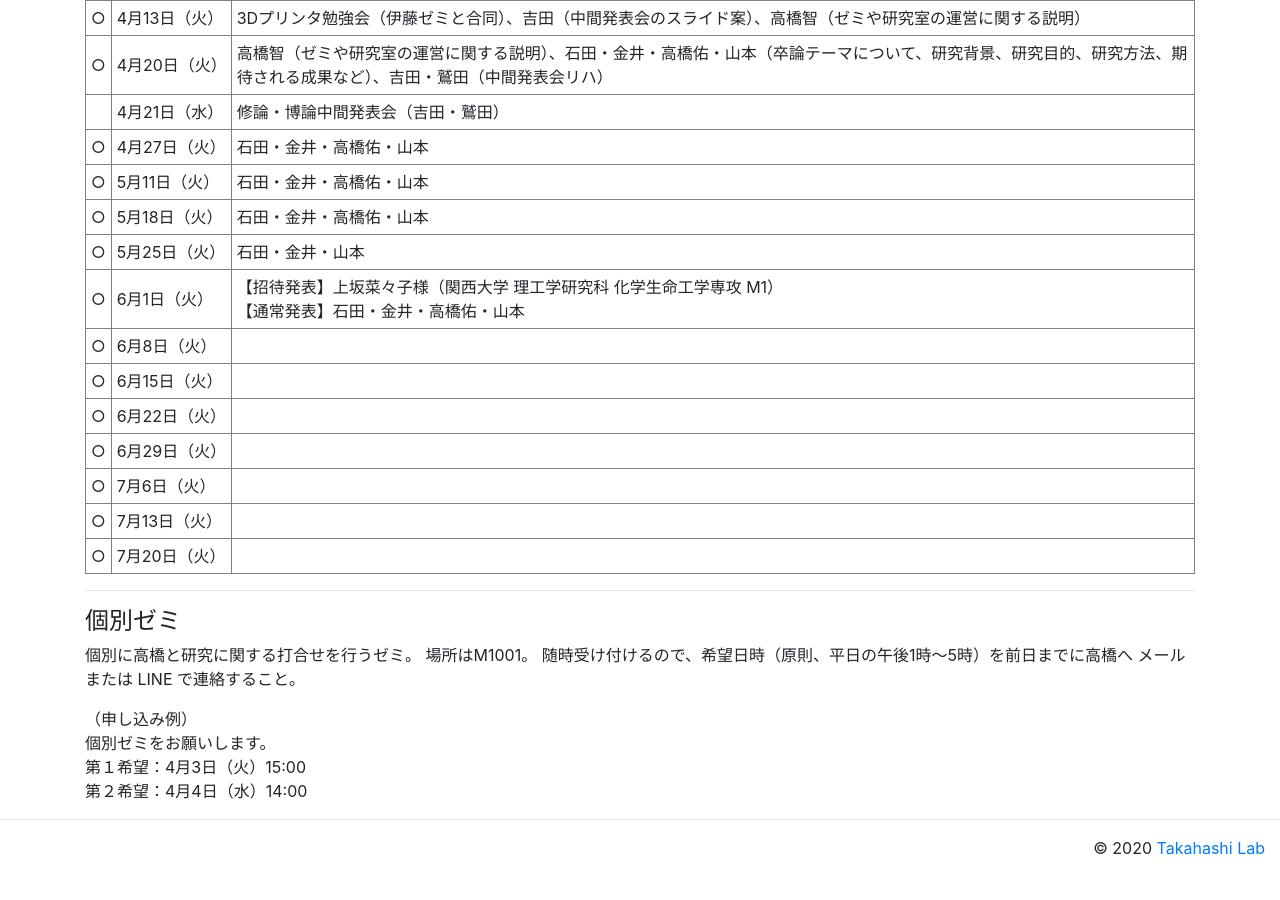
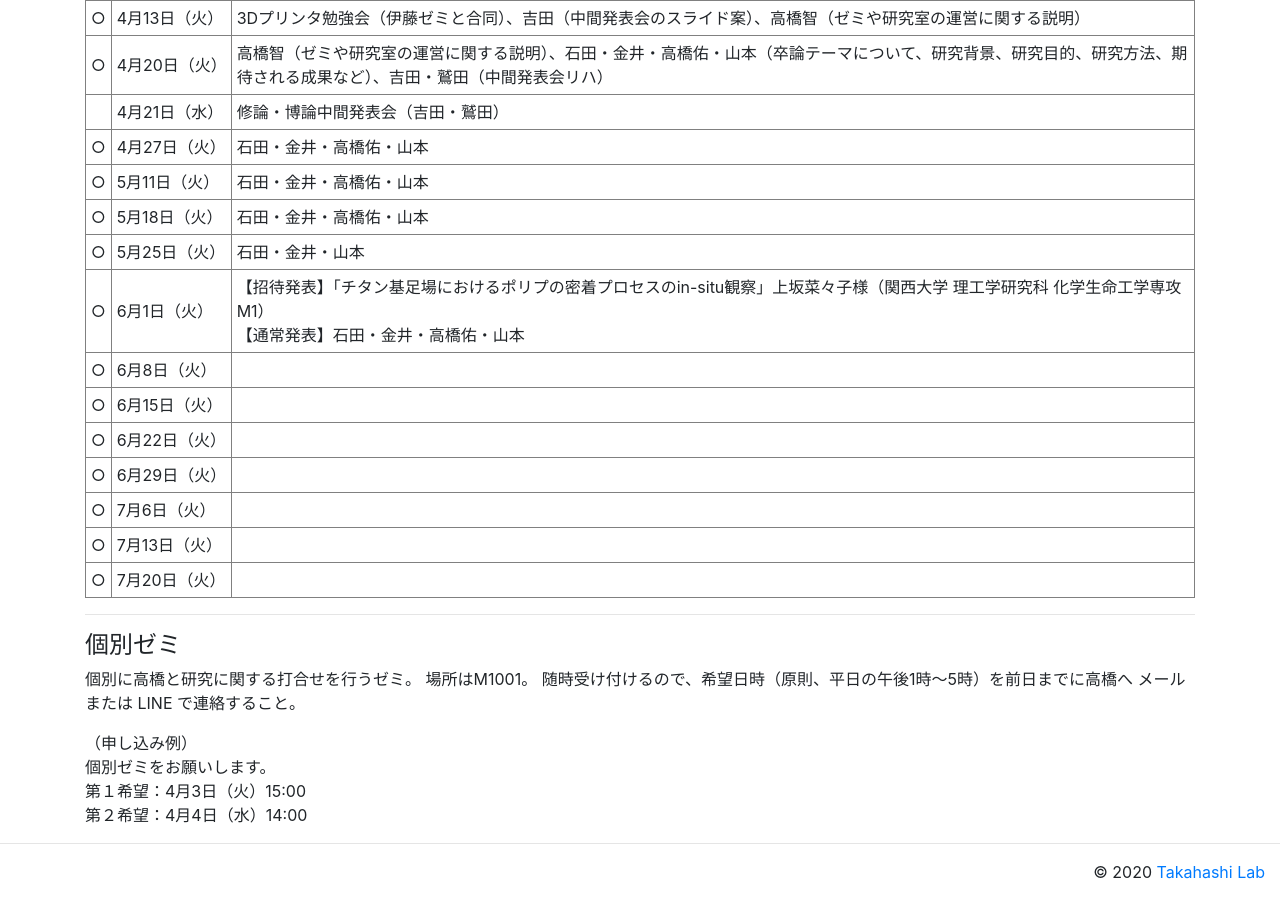
Before and after one commit to tkhslab/tkhslab.github.io, a Jekyll site: the page built from forstudents.md, in a window 1280 px wide and 900 px high, scrolled down 2257 px. Built offline with Jekyll 4.4.1, drawn with Linux system fonts in a browser that asks for light colours; nearby versions of some CDN libraries; before the commit the page ends 3133 px from its top, so only the background shows below that.

Commit message:
add title for Kosaka presentation

```diff
--- a/forstudents.md
+++ b/forstudents.md
@@ -127,7 +127,7 @@ title: For students
 <td>○</td><td>5月25日（火）</td><td>石田・金井・山本</td>
 </tr>
 <tr>
-<td>○</td><td>6月1日（火）</td><td>【招待発表】上坂菜々子様（関西大学 理工学研究科 化学生命工学専攻 M1）<br>【通常発表】石田・金井・高橋佑・山本</td>
+<td>○</td><td>6月1日（火）</td><td>【招待発表】「チタン基足場におけるポリプの密着プロセスのin-situ観察」上坂菜々子様（関西大学 理工学研究科 化学生命工学専攻 M1）<br>【通常発表】石田・金井・高橋佑・山本</td>
 </tr>
 <tr>
 <td>○</td><td>6月8日（火）</td><td></td>
```
